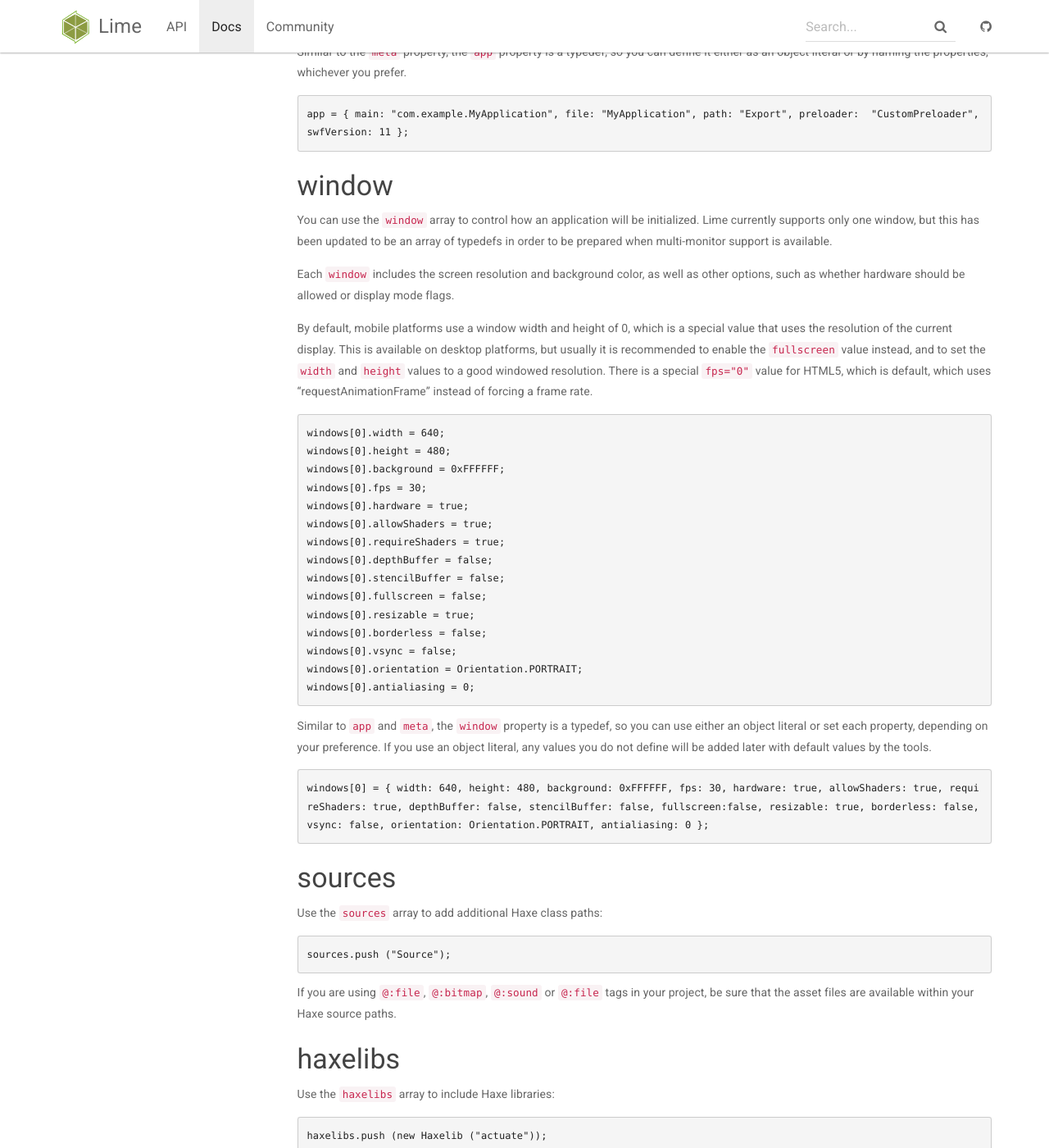
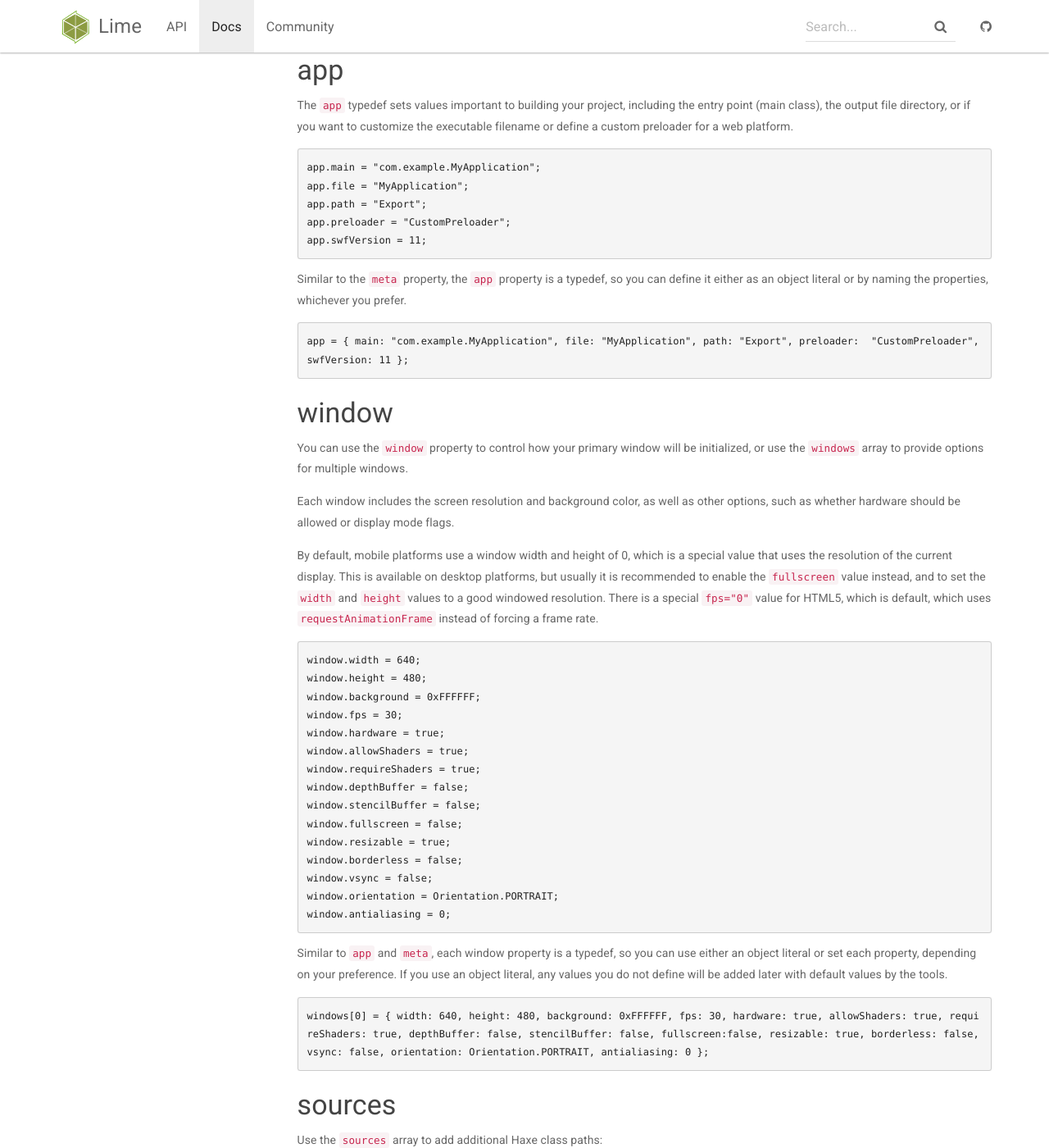
Before and after one commit to openfl/lime.openfl.org, a Jekyll site: the page built from _docs/project-files/hxp-format.md, in a window 1280 px wide and 1400 px high, scrolled down 2447 px. Shown: the whole window at 82% size. Built offline with Jekyll 4.4.1, drawn with Linux system fonts in a browser that asks for light colours; nearby versions of some CDN libraries; some of the changed text lies outside the part shown.

Commit message:
Update hxp-format.md

````diff
--- a/_docs/project-files/hxp-format.md
+++ b/_docs/project-files/hxp-format.md
@@ -6,12 +6,19 @@ title: HXP Format
 
 The \*.hxp format is based upon Haxe, it mirrors the internal project format used within Lime tools. There is a lot of flexibility and power that can come from using an \*.hxp project, but be aware that as the Lime tools evolve, the specification may change slightly.
 
+Using the HXP format requires the `hxp` haxelib:
+
+```bash
+haxelib install hxp
+```
+
 ### Structure
 
 The basic structure of an \*.hxp project looks like this:
 
 ```java
-import lime.project.*;
+import hxp.*;
+import lime.tools.*;
 
 class Project extends HXProject {
 
@@ -49,10 +60,13 @@ class Project extends HXProject {
 
         super ();
 
+        haxelibs.push(new Haxelib("lime"));
+        sources.push("Source");
+
         if (platformType == PlatformType.WEB) {
 
-            windows[0].width = 800;
-            windows[0].height = 600;
+            window.width = 800;
+            window.height = 600;
 
         }
 
@@ -102,29 +116,29 @@ Similar to the `meta` property, the `app` property is a typedef, so you can defi
 
 ### window
 
-You can use the `window` array to control how an application will be initialized. Lime currently supports only one window, but this has been updated to be an array of typedefs in order to be prepared when multi-monitor support is available.
+You can use the `window` property to control how your primary window will be initialized, or use the `windows` array to provide options for multiple windows.
 
-Each `window` includes the screen resolution and background color, as well as other options, such as whether hardware should be allowed or display mode flags.
+Each window includes the screen resolution and background color, as well as other options, such as whether hardware should be allowed or display mode flags.
 
-By default, mobile platforms use a window width and height of 0, which is a special value that uses the resolution of the current display. This is available on desktop platforms, but usually it is recommended to enable the `fullscreen` value instead, and to set the `width` and `height` values to a good windowed resolution. There is a special `fps="0"` value for HTML5, which is default, which uses "requestAnimationFrame" instead of forcing a frame rate.
+By default, mobile platforms use a window width and height of 0, which is a special value that uses the resolution of the current display. This is available on desktop platforms, but usually it is recommended to enable the `fullscreen` value instead, and to set the `width` and `height` values to a good windowed resolution. There is a special `fps="0"` value for HTML5, which is default, which uses `requestAnimationFrame` instead of forcing a frame rate.
 
-    windows[0].width = 640;
-    windows[0].height = 480;
-    windows[0].background = 0xFFFFFF;
-    windows[0].fps = 30;
-    windows[0].hardware = true;
-    windows[0].allowShaders = true;
-    windows[0].requireShaders = true;
-    windows[0].depthBuffer = false;
-    windows[0].stencilBuffer = false;
-    windows[0].fullscreen = false;
-    windows[0].resizable = true;
-    windows[0].borderless = false;
-    windows[0].vsync = false;
-    windows[0].orientation = Orientation.PORTRAIT;
-    windows[0].antialiasing = 0;
+    window.width = 640;
+    window.height = 480;
+    window.background = 0xFFFFFF;
+    window.fps = 30;
+    window.hardware = true;
+    window.allowShaders = true;
+    window.requireShaders = true;
+    window.depthBuffer = false;
+    window.stencilBuffer = false;
+    window.fullscreen = false;
+    window.resizable = true;
+    window.borderless = false;
+    window.vsync = false;
+    window.orientation = Orientation.PORTRAIT;
+    window.antialiasing = 0;
 
-Similar to `app` and `meta`, the `window` property is a typedef, so you can use either an object literal or set each property, depending on your preference. If you use an object literal, any values you do not define will be added later with default values by the tools.
+Similar to `app` and `meta`, each window property is a typedef, so you can use either an object literal or set each property, depending on your preference. If you use an object literal, any values you do not define will be added later with default values by the tools.
 
     windows[0] = { width: 640, height: 480, background: 0xFFFFFF, fps: 30, hardware: true, allowShaders: true, requireShaders: true, depthBuffer: false, stencilBuffer: false, fullscreen:false, resizable: true, borderless: false, vsync: false, orientation: Orientation.PORTRAIT, antialiasing: 0 };
 
````
Also changed, not shown: other parts of _docs/project-files/hxp-format.md (+10 -6 lines).
